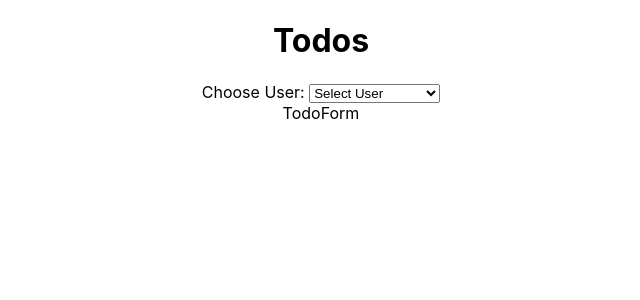
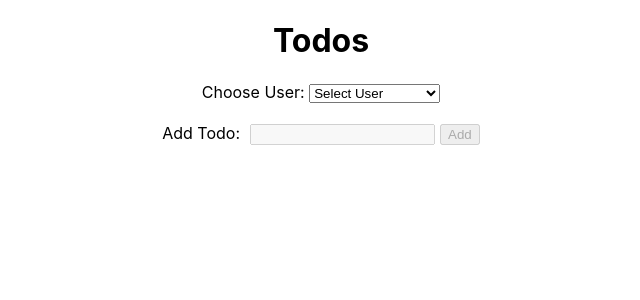
Before and after one commit to gertie-sheshe/state-management, a React (Create React App) app: page / in a window 1280 px wide. Shown: the top 300 px of the page, without its empty margins (319-959 px from the left). Built offline with nearby package versions, Linux system fonts and the light colour scheme; data requests are answered from the project's data file.

Commit message:
(feat) add todo functionality

```diff
--- a/server/db.json
+++ b/server/db.json
@@ -23,7 +23,7 @@
       "name": "Patricia Lebsack",
       "username": "Karianne",
       "email": "Julianne.OConner@kory.org"
-      }
+    }
   ],
   "todos": [
     {
--- a/src/components/App/App.js
+++ b/src/components/App/App.js
@@ -25,7 +25,7 @@ function App() {
       <main>
         <Users handleSelectChange={handleSelectChange} {...users} />
         <TodoList {...todos} />
-        <TodoForm />
+        <TodoForm userId={userId} />
       </main>
     </div>
   );
--- a/src/components/TodoForm/TodoForm.js
+++ b/src/components/TodoForm/TodoForm.js
@@ -1,7 +1,59 @@
-import React from "react";
+import React, { useState } from "react";
+import { useMutation, useQueryClient } from "react-query";
+import { createTodo } from "../../utils/api";
 
-function TodoForm() {
-  return <div>TodoForm</div>;
+function TodoForm({ userId }) {
+  const [todo, setTodo] = useState("");
+  const queryClient = useQueryClient();
+
+  const addTodoMutation = useMutation(
+    (options) => {
+      const { data, id } = options;
+      return createTodo(data, id);
+    },
+    {
+      onSuccess: () => {
+        queryClient.invalidateQueries("userTodos");
+        setTodo("");
+      },
+    }
+  );
+
+  const handleSubmit = (e) => {
+    e.preventDefault();
+    const newTodo = {
+      title: todo,
+      completed: false,
+    };
+
+    addTodoMutation.mutate({ data: newTodo, id: userId });
+  };
+
+  const handleOnChange = (e) => {
+    e.preventDefault();
+    setTodo(e.target.value);
+    console.log("TODO CHANGE");
+  };
+
+  return (
+    <div style={{ marginTop: "20px" }}>
+      <form onSubmit={handleSubmit}>
+        <label style={{ marginRight: "10px" }} htmlFor="todo">
+          Add Todo:
+        </label>
+        <input
+          disabled={!userId}
+          id="todo"
+          type="text"
+          value={todo}
+          onChange={handleOnChange}
+        />
+        <button disabled={!userId} style={{ marginLeft: "5px" }} type="submit">
+          Add
+        </button>
+      </form>
+    </div>
+  );
 }
 
 export default TodoForm;
--- a/src/utils/api.js
+++ b/src/utils/api.js
@@ -1,7 +1,11 @@
 const API_URL = "http://localhost:3000";
+const HEADERS = {
+  Accept: "application/json",
+  "Content-Type": "application/json",
+};
 
-export const apiRequest = async (url) => {
-  const result = await fetch(url);
+export const apiRequest = async (url, options) => {
+  const result = await fetch(url, options);
   const data = await result.json();
 
   return data;
@@ -18,3 +22,19 @@ export const getTodos = () => {
 export const getUserTodos = (userId) => {
   return apiRequest(`${API_URL}/users/${userId}/todos`);
 };
+
+export const updateTodo = (todoId, data) => {
+  return apiRequest(`${API_URL}/todos/${todoId}`, {
+    method: "PUT",
+    headers: HEADERS,
+    body: JSON.stringify(data),
+  });
+};
+
+export const createTodo = (data, userId) => {
+  return apiRequest(`${API_URL}/users/${userId}/todos`, {
+    method: "POST",
+    headers: HEADERS,
+    body: JSON.stringify(data),
+  });
+};
```
